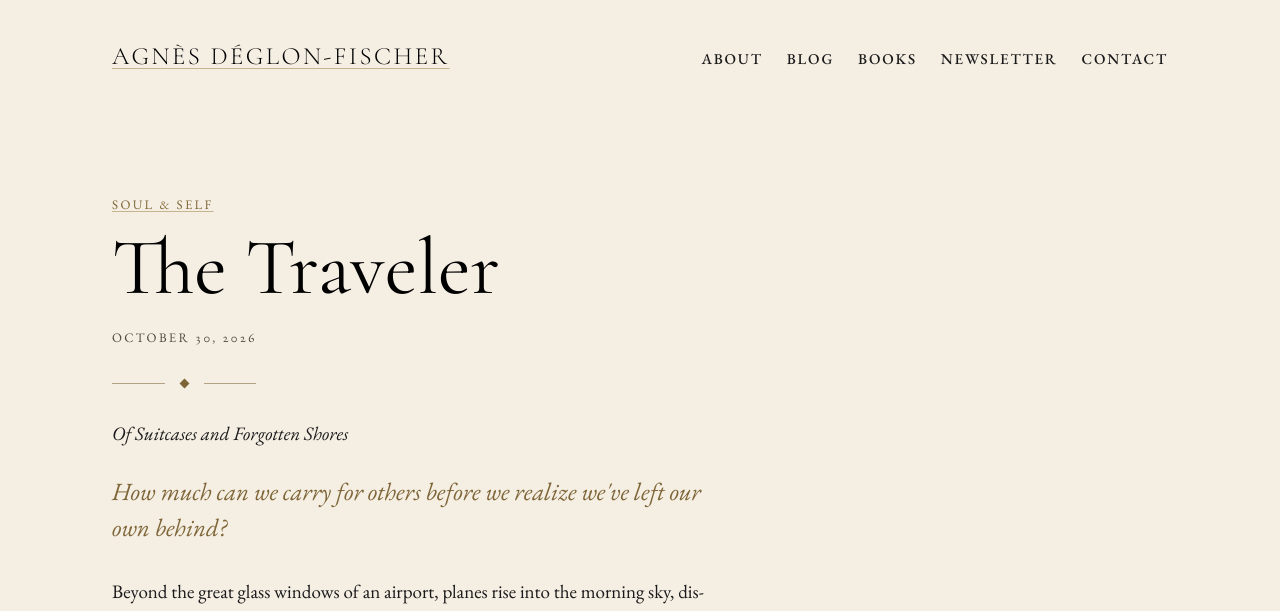
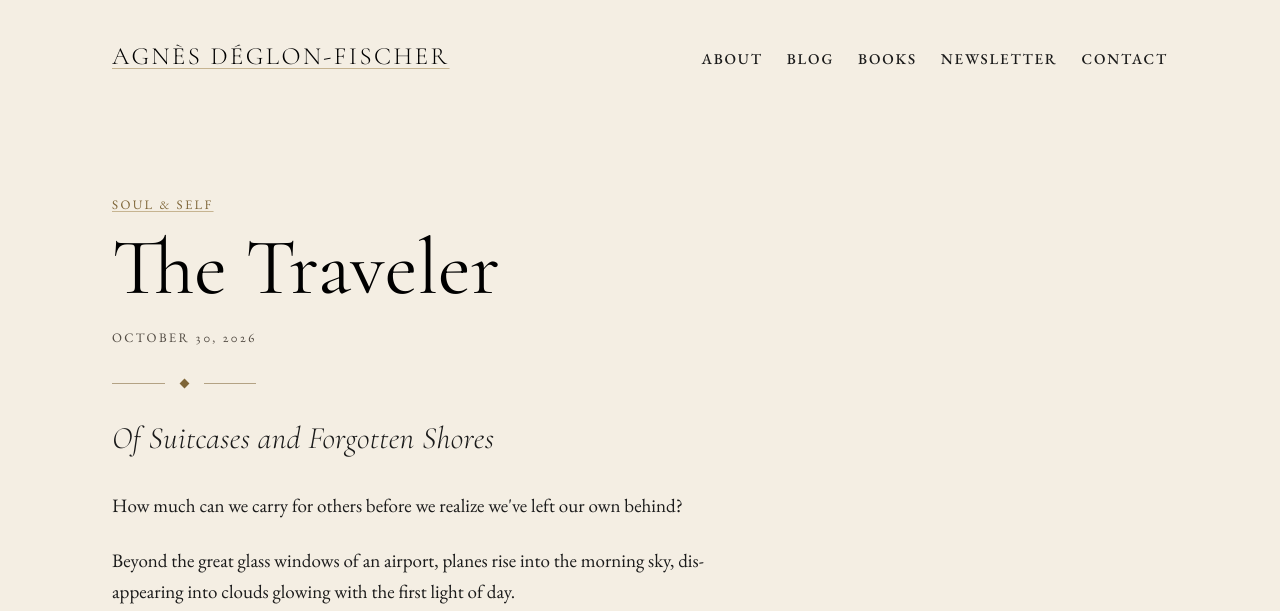
Before and after one commit to adeglon/adeglon.github.io, a Jekyll site: the page built from docs/_posts/2026-10-30-the-traveler.md, in a window 1280 px wide. Shown: the top 611 px of the page. Built offline with Jekyll 4.4.1, drawn with Linux system fonts in a browser that asks for light colours; a script that is not in the unit is left out; grey boxes are pictures that could not be loaded.

Commit message:
A real subtitle under a post's title, and The Traveler's question in plain prose

```diff
--- a/docs/_posts/2026-10-30-the-traveler.md
+++ b/docs/_posts/2026-10-30-the-traveler.md
@@ -8,10 +8,10 @@ image: /assets/images/featured-the-traveler.jpg
 image_in_body: true
 ---
 
-*Of Suitcases and Forgotten Shores*
+Of Suitcases and Forgotten Shores
+{: .subtitle}
 
 How much can we carry for others before we realize we've left our own behind?
-{: .standfirst}
 
 Beyond the great glass windows of an airport, planes rise into the morning sky, disappearing into clouds glowing with the first light of day.
 
--- a/docs/assets/css/components.css
+++ b/docs/assets/css/components.css
@@ -955,6 +955,33 @@
   margin: 0 0 var(--sp-6);
 }
 /* --------------------------------------------------------------------------
+   POST SUBTITLE  <- the line under a post's title, 2026-10-31
+   --------------------------------------------------------------------------
+   Agnes: "can you make the subtitles in the blogs bigger throughout the
+   website." They were 19px - exactly body size - sitting under an 80px
+   title, so they read as a first sentence rather than as a second title.
+
+   They are now their own step in the hierarchy: display face, italic, about
+   31px, between the title above and the prose below. The italics come from
+   here rather than from asterisks in the markdown, so the line is a subtitle
+   in the file as well as on the screen.
+   -------------------------------------------------------------------------- */
+
+.prose .subtitle {
+  font-family: var(--font-display);
+  font-weight: 300;
+  font-style: italic;
+  font-size: clamp(1.45rem, 1.1rem + 1.2vw, 1.95rem);
+  line-height: var(--lh-snug);
+  letter-spacing: 0.01em;
+  color: var(--text);
+  max-width: var(--measure-wide);
+  margin: 0 0 var(--sp-6);
+  text-wrap: pretty;
+  hyphens: none;
+}
+
+/* --------------------------------------------------------------------------
    ASTERISM  <- a scene break inside a story, 2026-10-30
    --------------------------------------------------------------------------
    The ornament is the page's one piece of decoration and says so in its own
```
Also changed, not shown: docs/_posts/2026-05-06-sacred-and-scared-in-the-south-of-france.md (+2 -1 lines), docs/_posts/2026-09-21-where-there-is-free-flow.md (+2 -1 lines), docs/_posts/2026-10-09-five-glimpses-of-infinity.md (+2 -1 lines).
